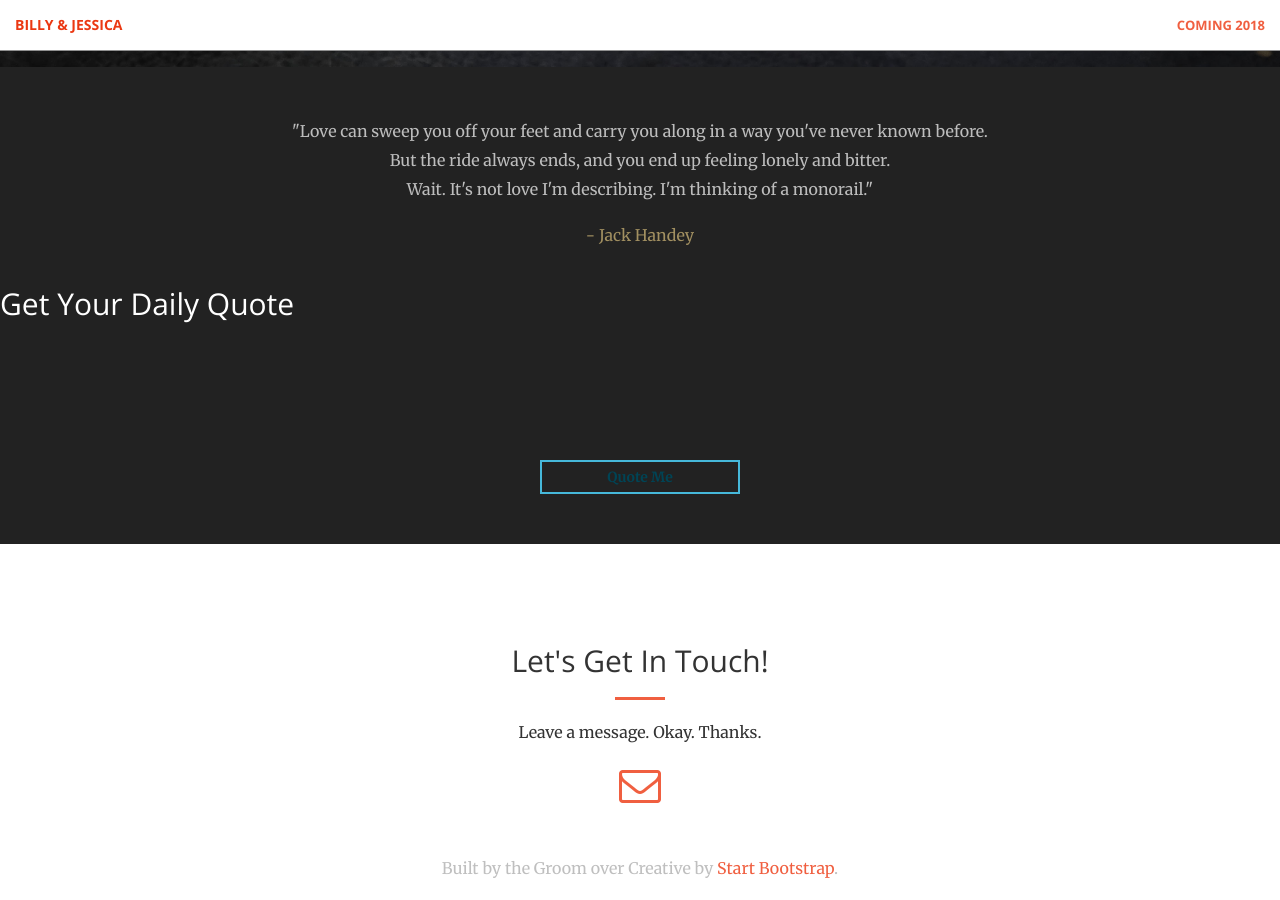
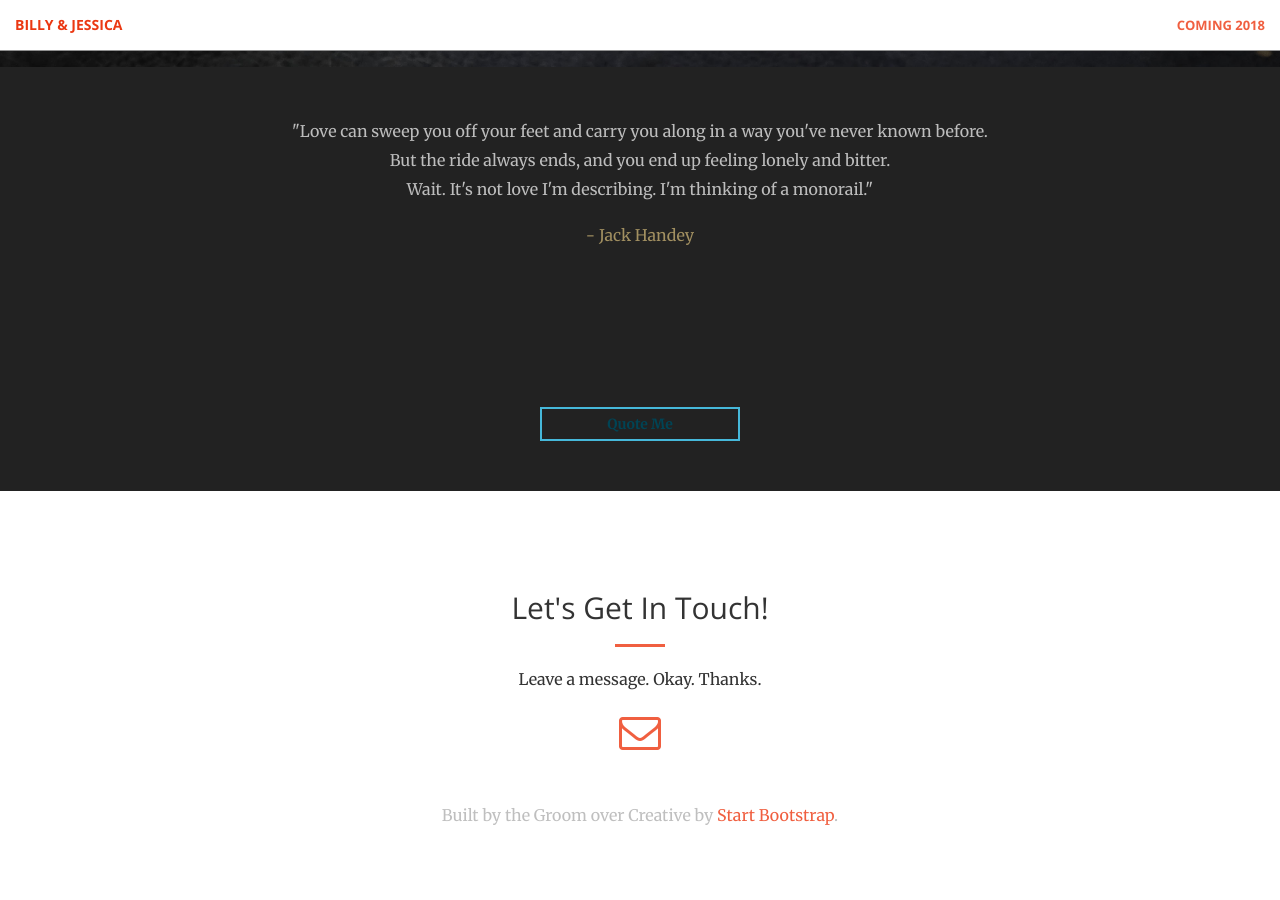
Before and after one commit to notbleh/wed-website, a Jekyll site: the page built from index.html, in a window 1280 px wide and 900 px high, scrolled down 833 px. Built offline with Jekyll 4.4.1, drawn with Linux system fonts in a browser that asks for light colours; after the commit the page ends 1680 px from its top, so only the background shows below that.

Commit message:
Update aside.html

```diff
--- a/_includes/aside.html
+++ b/_includes/aside.html
@@ -8,7 +8,6 @@
           </div>
       </div>
       <div id="container">
-          <h2>Get Your Daily Quote</h2>
 	    		<div id="quoteContainer">
 			    	<p></p>
 			    	<p id="quoteGenius"></p>
```
